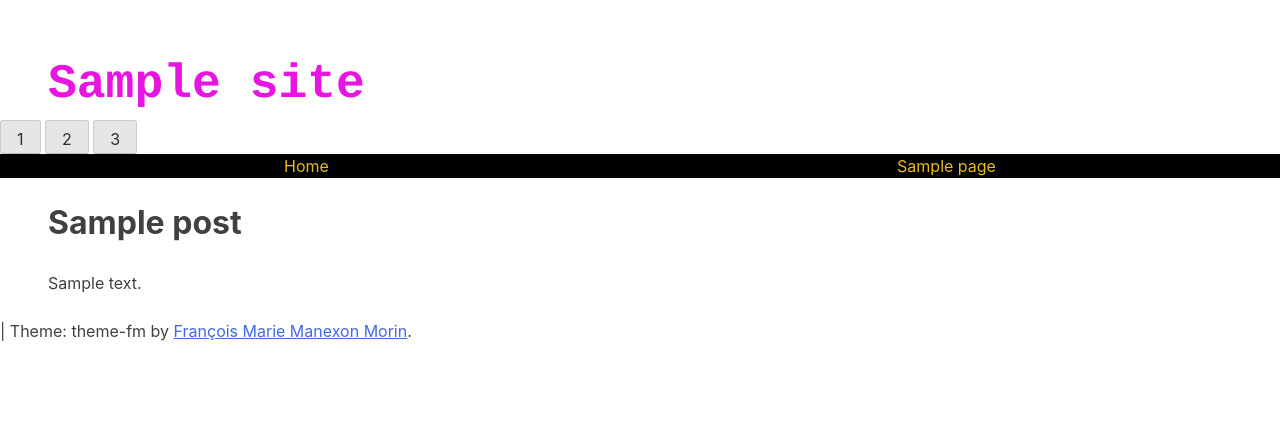
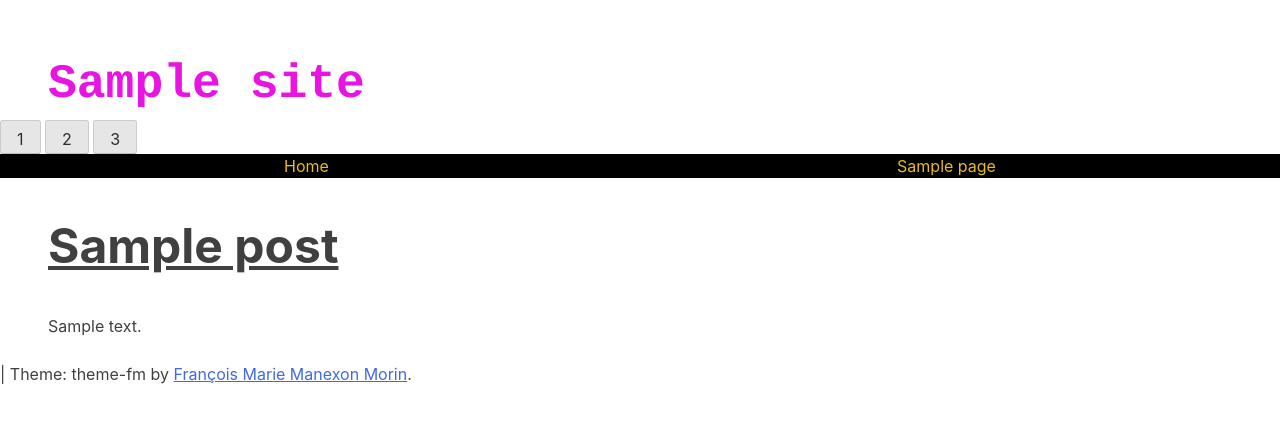
Before and after one commit to manexonmorin/exercise2, a WordPress theme: template themes/theme-fm/page.php in a window 1280 px wide. Shown: the top 423 px of the page. Run offline with PHP 8.4 and a stand-in for WordPress, Linux system fonts and the light colour scheme; the site name, menu and one post (Sample post) are stand-ins, and other content is empty; some libraries are stand-ins or nearby versions.

Commit message:
modification du titre Scrum

```diff
--- a/themes/theme-fm/sass/local/_accueil.scss
+++ b/themes/theme-fm/sass/local/_accueil.scss
@@ -48,6 +48,13 @@ body.home::after{
     font-size: clamp(0.5rem, #{"-0.075rem + 8.333vw"}, 2rem);
 }
 
+.site-main{
+    .entry-title{
+        font-size: clamp(2rem, 3rem, 4rem);
+        text-decoration: underline;
+    }
+}
+
 .accueil{
 
     ul{
--- a/themes/theme-fm/style.css
+++ b/themes/theme-fm/style.css
@@ -1109,6 +1109,11 @@ body.home::after {
   font-size: clamp(0.5rem, -0.075rem + 8.333vw, 2rem);
 }
 
+.site-main .entry-title {
+  font-size: clamp(2rem, 3rem, 4rem);
+  text-decoration: underline;
+}
+
 .accueil ul {
   list-style-type: none;
   font-size: clamp(1.2rem, -0.075rem + 8.333vw, 2rem);
```
Also changed, not shown: 1 other file.
